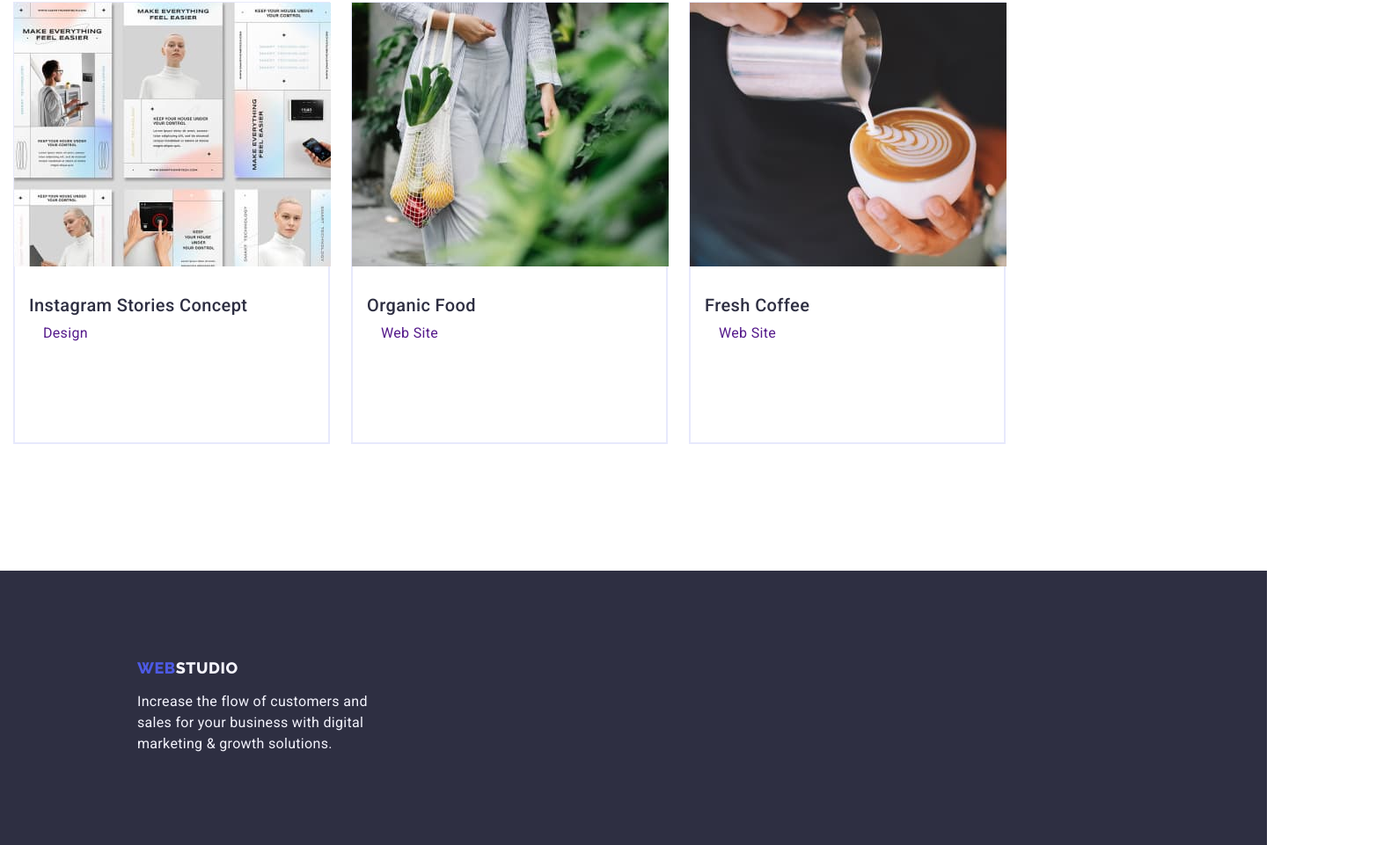
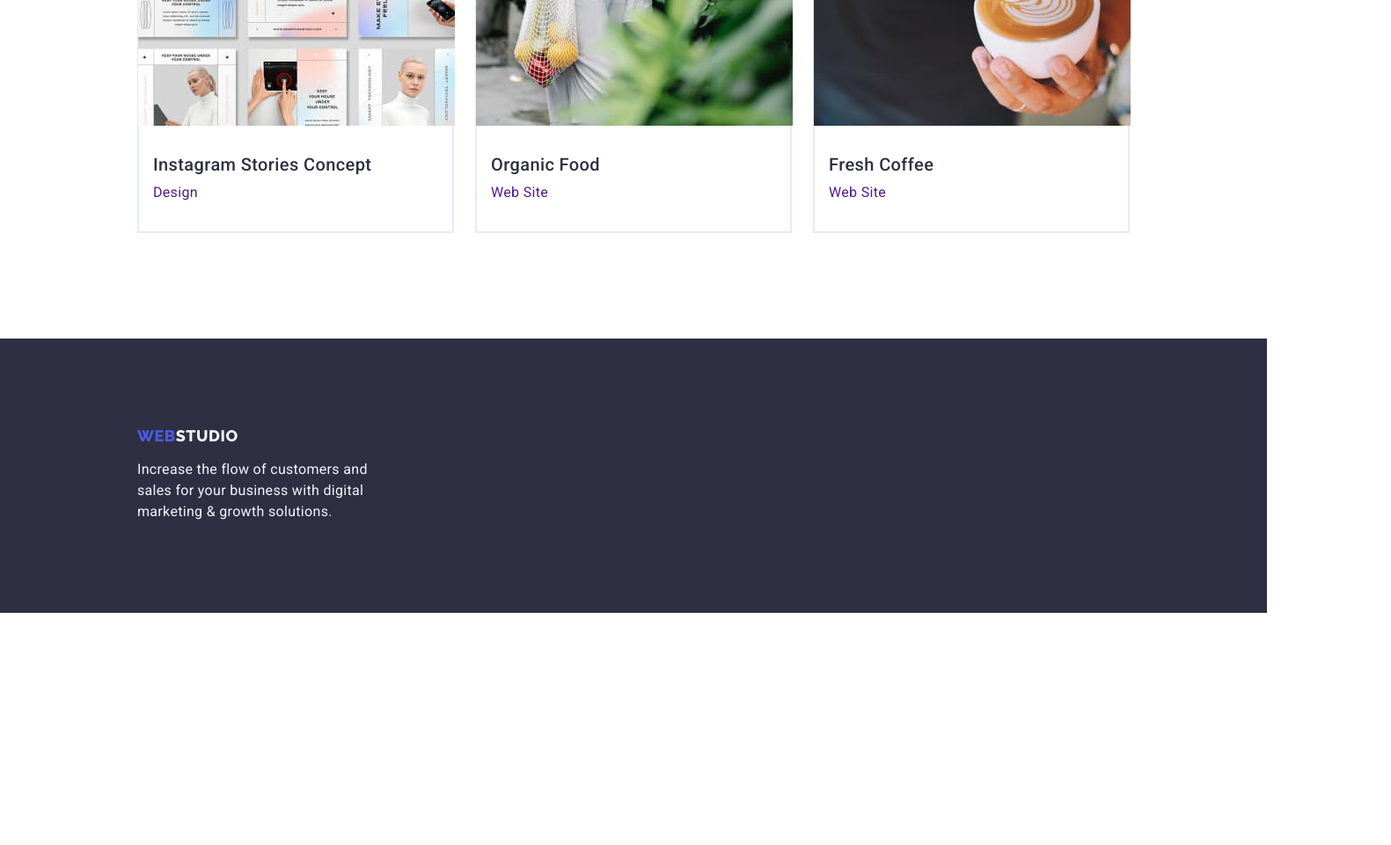
Before and after one commit to IhorPozhematkin/goit-markup-hw-03, a plain HTML site: page portfolio.html in a window 1280 px wide. Shown: the part 1424-2385 px from the top of the page at 88% size, 1581 px wide, since content can reach past the window. After the commit the page ends 2121 px from the top, so only its background shows below. Drawn offline with nearby package versions, Linux system fonts and the light colour scheme.

Commit message:
Homework #3 v.2

```diff
--- a/css/styles.css
+++ b/css/styles.css
@@ -53,7 +53,6 @@ img {
   padding: 0 141px;
   border-bottom: 1px solid #e7e9fc;
 }
-
 .container {
   width: 1158px;
   padding: 0 15px;
@@ -151,15 +150,15 @@ img {
 .sectiontwo-studio {
   width: 1440px;
   padding: 120px 0;
+  margin-left: 141px;
 }
 .titletwo-hidden {
   visibility: hidden;
 }
 .list-skills {
   display: flex;
+  gap: 24px;
   justify-content: space-between;
-  gap: 24px;
-  margin-left: 141px;
 }
 .element-skills {
   width: calc((100% - 3 * 24px) / 4);
@@ -204,6 +203,7 @@ img {
   width: 1440px;
   height: 732px;
   padding: 120px 0;
+  padding-left: 141px;
 }
 .titletwo-sectionfour {
   margin-bottom: 72px;
@@ -214,7 +214,6 @@ img {
   letter-spacing: 0.02em;
   text-transform: capitalize;
   color: #2e2f42;
-  padding-left: 141px;
 }
 .titlethree-skills {
   font-weight: 500;
@@ -228,7 +227,6 @@ img {
   display: flex;
   justify-content: space-between;
   gap: 24px;
-  padding-left: 141px;
 }
 .element-list-team {
   background-color: #ffffff;
@@ -243,17 +241,16 @@ img {
   line-height: 1.2;
   letter-spacing: 0.02em;
   color: #2e2f42;
-  margin-top: 32px;
   margin-bottom: 8px;
   text-align: center;
 }
 .text-team {
-  margin-bottom: 32px;
   text-align: center;
 }
 .section-portfolio {
   width: 1440px;
   padding: 96px 0 120px;
+  margin-left: 141px;
 }
 .titleone-hidden {
   visibility: hidden;
@@ -292,7 +289,6 @@ img {
   display: flex;
   justify-content: space-between;
   flex-wrap: wrap;
-  padding-bottom: 24px;
   column-gap: 24px;
   row-gap: 48px;
 }
@@ -313,16 +309,13 @@ img {
   color: #2e2f42;
   margin-bottom: 8px;
 }
-.text-portfolio {
-  padding-bottom: 80px;
-  padding-left: 16px;
-}
 .footer {
   background: #2e2f42;
   color: #f4f4fd;
   width: 1440px;
   height: 312px;
   padding: 100px 0;
+  padding-left: 141px;
 }
 .link-logo-footer {
   display: inline-block;
@@ -334,7 +327,6 @@ img {
   letter-spacing: 0.03em;
   text-transform: uppercase;
   color: #4d5ae5;
-  margin-left: 141px;
   margin-bottom: 16px;
 }
 .color-logo-footer {
@@ -342,5 +334,4 @@ img {
 }
 .text-footer {
   width: 264px;
-  margin-left: 141px;
 }
```
